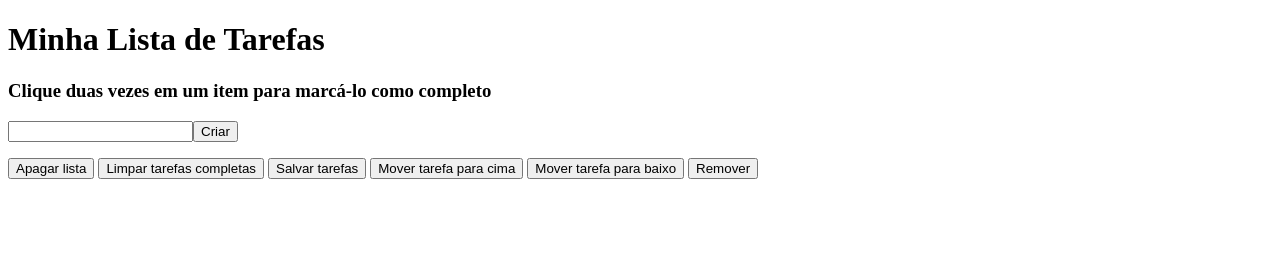
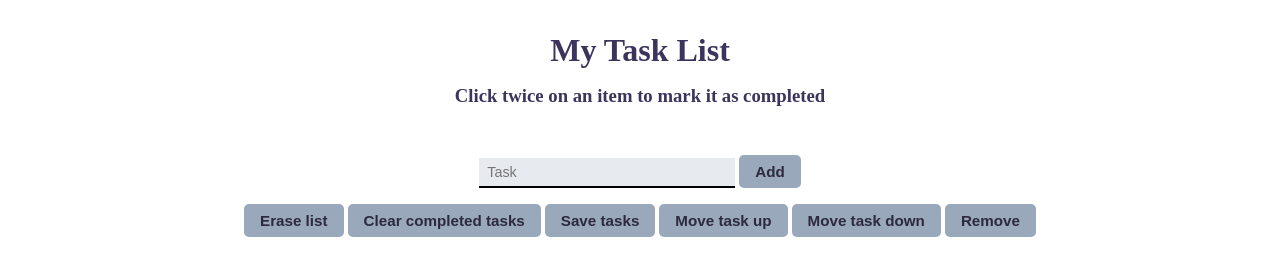
Before and after one commit to RafaelCunhaS/RafaelCunhaS.github.io, a plain HTML site: page project-todo-list/index.html in a window 1280 px wide. Drawn offline with Linux system fonts and the light colour scheme.

Commit message:
todo list update

```diff
--- a/project-todo-list/index.html
+++ b/project-todo-list/index.html
@@ -5,24 +5,31 @@
   <meta http-equiv="X-UA-Compatible" content="IE=edge">
   <meta name="viewport" content="width=device-width, initial-scale=1.0">
   <link rel="stylesheet" href="style.css">
-  <title>To do List</title>
+  <title>To Do List</title>
 </head>
 <body>
-  <header>
-    <h1>Minha Lista de Tarefas</h1>
-    <h3 id="funcionamento">Clique duas vezes em um item para marcá-lo como completo</h3>
-  </header>
-  <main>
-    <input type="text" id="texto-tarefa"><button id="criar-tarefa">Criar</button>
-    <ol id="lista-tarefas">
-    </ol>
-    <button id="apaga-tudo">Apagar lista</button>
-    <button id="remover-finalizados">Limpar tarefas completas</button>
-    <button id="salvar-tarefas">Salvar tarefas</button>
-    <button id="mover-cima">Mover tarefa para cima</button>
-    <button id="mover-baixo">Mover tarefa para baixo</button>
-    <button id="remover-selecionado">Remover</button>
-  </main>
+  <div class="container">
+    <header class="header">
+      <h1>My Task List</h1>
+      <h3 id="funcionamento">Click twice on an item to mark it as completed</h3>
+    </header>
+    <main class="main">
+      <div class="input">
+        <input type="text" id="texto-tarefa" placeholder="Task">
+        <button class="button" id="criar-tarefa">Add</button>
+      </div>
+      <ol id="lista-tarefas">
+      </ol>
+      <div class="buttons">
+        <button class="button" id="apaga-tudo">Erase list</button>
+        <button class="button" id="remover-finalizados">Clear completed tasks</button>
+        <button class="button" id="salvar-tarefas">Save tasks</button>
+        <button class="button" id="mover-cima">Move task up</button>
+        <button class="button" id="mover-baixo">Move task down</button>
+        <button class="button" id="remover-selecionado">Remove</button>
+      </div>
+    </main>
+  </div>
   <script src="script.js"></script>
 </body>
 </html>
--- a/project-todo-list/script.js
+++ b/project-todo-list/script.js
@@ -7,6 +7,7 @@ const btnStorage = document.getElementById('salvar-tarefas');
 const btnMoveUp = document.getElementById('mover-cima');
 const btnMoveDown = document.getElementById('mover-baixo');
 const btnRemove = document.getElementById('remover-selecionado');
+
 function createTask() {
   const tarefa = document.createElement('li');
   tarefa.innerText = input.value;
--- a/project-todo-list/style.css
+++ b/project-todo-list/style.css
@@ -1,7 +1,72 @@
+* {
+  margin: 0;
+}
+
+.container {
+  display: flex;
+  flex-direction: column;
+  align-items: center;
+}
+
+.header {
+  color: #3c345c;
+  margin: 2rem 0;
+  text-align: center;
+}
+
+.header h1 {
+  margin-bottom: 1rem;
+}
+
+.input {
+  width: fit-content;
+  margin: 1rem auto;
+}
+
+.input input {
+  padding: 0 0.5rem;
+  height: 1.8rem;
+  width: 15rem;
+  font-size: 0.9rem;
+  border: none;
+  background-color: rgba(22, 62, 99, 0.1);
+  border-bottom: 2px solid black;
+  /* border-radius: 5px; */
+}
+
+#lista-tarefas {
+  width: 70%;
+  margin: auto;
+}
+
+#lista-tarefas li {
+  text-align: center;
+  color: #124c81;
+  font-size: 1.2rem;
+  margin-bottom: 0.5rem;
+}
+
 .background {
-  background-color: gray;
+  background-color: rgba(22, 62, 99, 0.1);
 }
 
 .completed {
   text-decoration: line-through solid black;
 }
+
+.buttons {
+  margin-top: 1rem;
+}
+
+.button {
+  background-color: #99a8bb;
+  border: none;
+  color: #2d293f;
+  padding: 0.5rem 1rem;
+  text-align: center;
+  border-radius: 5px;
+  font-weight: 600;
+  text-decoration: none;
+  display: inline-block;
+  font-size: 0.95rem;
+}
```
